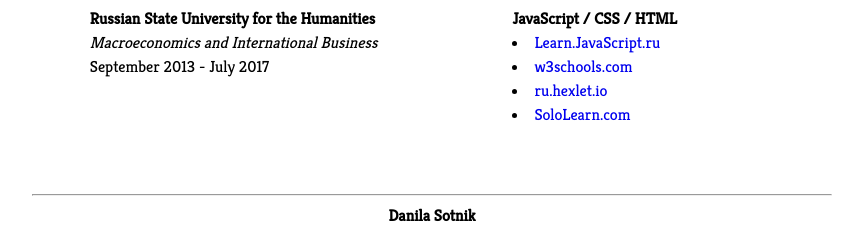
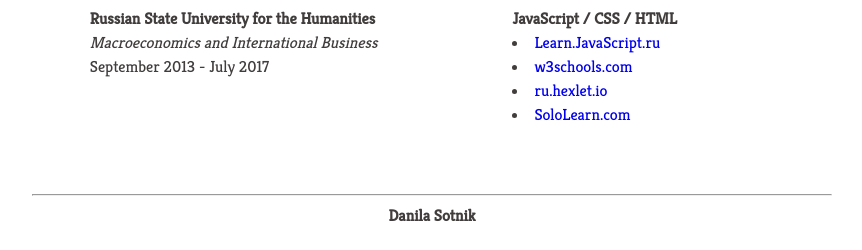
Before and after one commit to letUser/first.project.study, a plain HTML site: page index.html in a window 1280 px wide. Shown: the part 712-962 px from the top of the page, without its empty margins (208-1070 px from the left). Drawn offline with Linux system fonts and the light colour scheme.

Commit message:
Update style.css

```diff
--- a/style.css
+++ b/style.css
@@ -8,6 +8,8 @@ body {
   font-family: 'Kreon', serif;
   padding-left: 5%;
   padding-right: 5%;
+  color: #413D3D;
+  background-color: #FFFFFF;
 }
 
 a {
```
